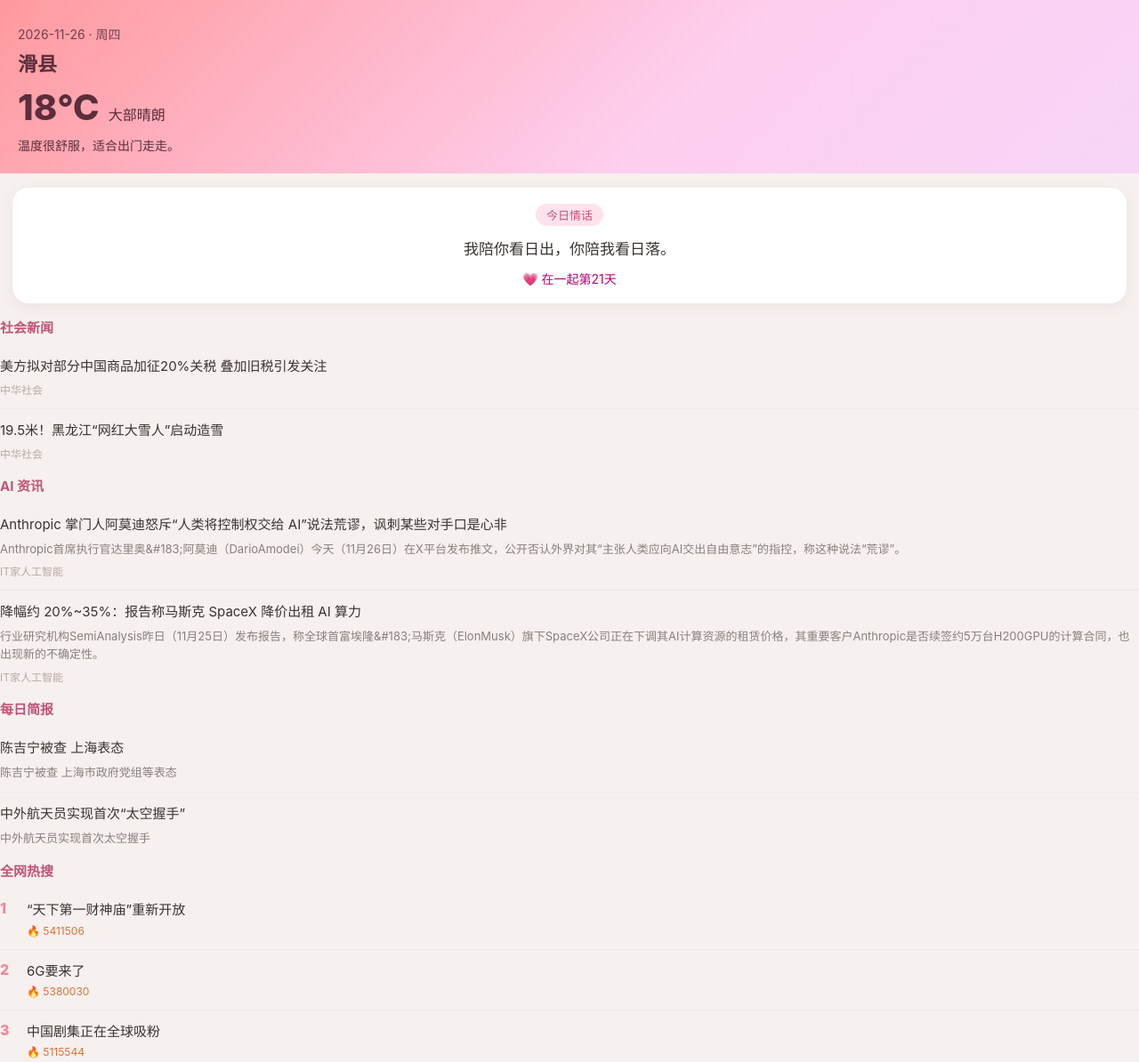
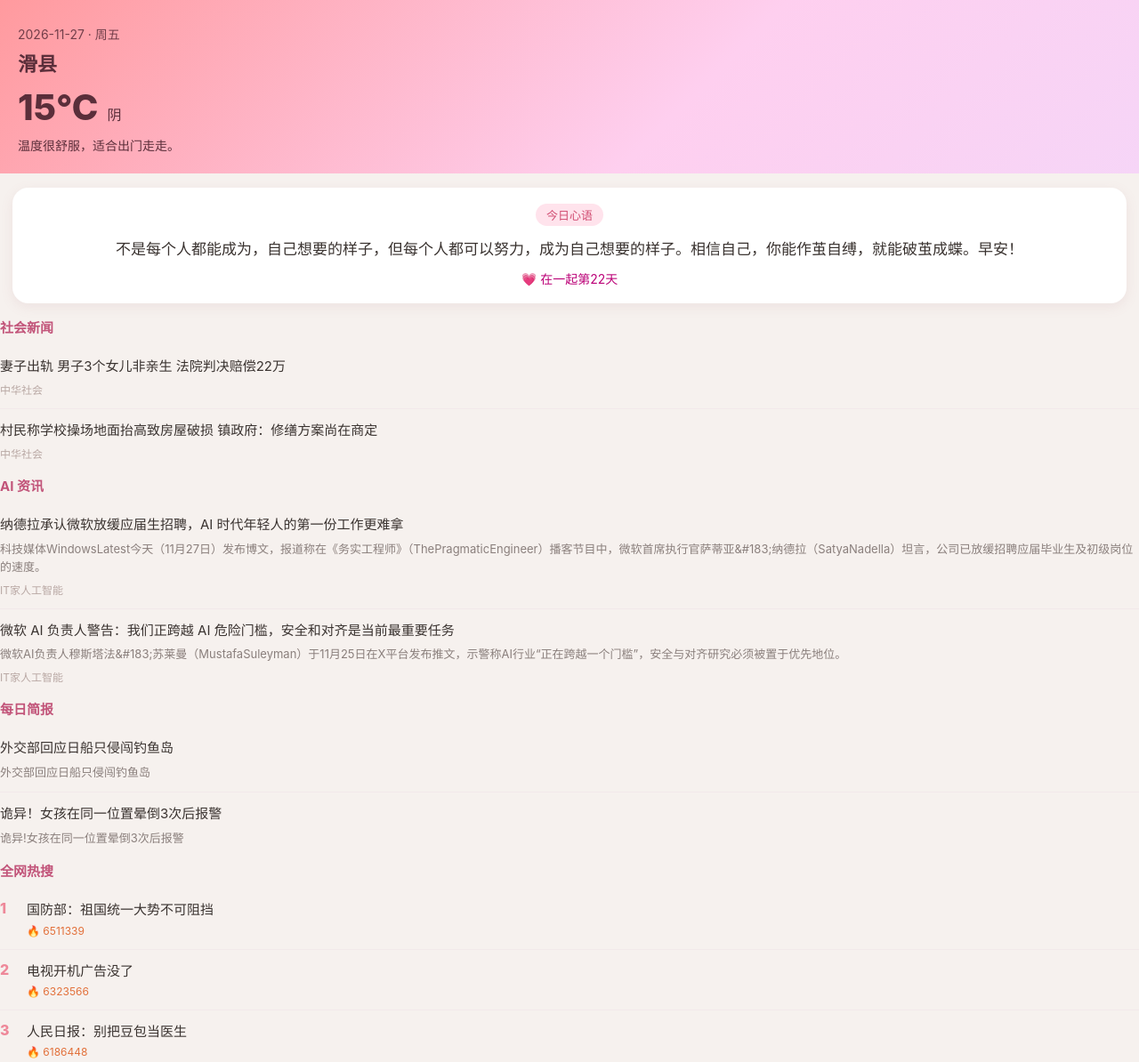
Before and after one commit to lemoncat0/-, a plain HTML site: page index.html in a window 1280 px wide. Shown: the top 1194 px of the page at 89% size. Drawn offline with Linux system fonts and the light colour scheme.

Commit message:
chore: daily page 2026-11-27

```diff
--- a/index.html
+++ b/index.html
@@ -3,7 +3,7 @@
 <head>
 <meta charset="UTF-8">
 <meta name="viewport" content="width=device-width, initial-scale=1.0">
-<title>每日暖心推送 · 2026-11-26</title>
+<title>每日暖心推送 · 2026-11-27</title>
 <style>
   * { margin:0; padding:0; box-sizing:border-box; }
   body { font-family:-apple-system,"PingFang SC","Microsoft YaHei",sans-serif; background:#f6f1ee; color:#3a3330; padding-bottom:40px; }
@@ -35,25 +35,25 @@
 </head>
 <body>
   <div class="hero">
-    <div class="date">2026-11-26 · 周四</div>
+    <div class="date">2026-11-27 · 周五</div>
     <div class="city">滑县</div>
     <div class="w">
-      <div class="temp">18℃</div>
-      <div class="wt">大部晴朗</div>
+      <div class="temp">15℃</div>
+      <div class="wt">阴</div>
     </div>
     <div class="desc" style="margin-top:8px;font-size:14px;">温度很舒服，适合出门走走。</div>
   </div>
 
   <div class="card love">
-    <span class="label">今日情话</span>
-    <div class="say">我陪你看日出，你陪我看日落。</div>
-    <div class="days">💗 在一起第21天</div>
+    <span class="label">今日心语</span>
+    <div class="say">不是每个人都能成为，自己想要的样子，但每个人都可以努力，成为自己想要的样子。相信自己，你能作茧自缚，就能破茧成蝶。早安！</div>
+    <div class="days">💗 在一起第22天</div>
   </div>
 
-  <section class="block"><h3>社会新闻</h3><a class="item" href="https://news.china.com/socialgd/10000169/20261126/49909261.html" target="_blank" rel="noopener noreferrer"><div class="title">美方拟对部分中国商品加征20%关税 叠加旧税引发关注</div><span class="source">中华社会</span></a><a class="item" href="https://news.china.com/social/1007/20261126/49907965.html" target="_blank" rel="noopener noreferrer"><div class="title">19.5米！黑龙江“网红大雪人”启动造雪</div><span class="source">中华社会</span></a></section>
-  <section class="block"><h3>AI 资讯</h3><a class="item" href="https://www.ithome.com/1/032/655.htm" target="_blank" rel="noopener noreferrer"><div class="title">Anthropic 掌门人阿莫迪怒斥“人类将控制权交给 AI”说法荒谬，讽刺某些对手口是心非</div><p class="desc">Anthropic首席执行官达里奥&amp;#183;阿莫迪（DarioAmodei）今天（11月26日）在X平台发布推文，公开否认外界对其“主张人类应向AI交出自由意志”的指控，称这种说法“荒谬”。</p><span class="source">IT家人工智能</span></a><a class="item" href="https://www.ithome.com/1/032/716.htm" target="_blank" rel="noopener noreferrer"><div class="title">降幅约 20%~35%：报告称马斯克 SpaceX 降价出租 AI 算力</div><p class="desc">行业研究机构SemiAnalysis昨日（11月25日）发布报告，称全球首富埃隆&amp;#183;马斯克（ElonMusk）旗下SpaceX公司正在下调其AI计算资源的租赁价格，其重要客户Anthropic是否续签约5万台H200GPU的计算合同，也出现新的不确定性。</p><span class="source">IT家人工智能</span></a></section>
-  <section class="block"><h3>每日简报</h3><div class="item"><div class="title">陈吉宁被查 上海表态</div><p class="desc">陈吉宁被查 上海市政府党组等表态</p></div><div class="item"><div class="title">中外航天员实现首次“太空握手”</div><p class="desc">中外航天员实现首次太空握手</p></div></section>
-  <section class="block"><h3>全网热搜</h3><div class="item rank"><span class="no">1</span><div><div class="title">“天下第一财神庙”重新开放</div><span class="hot">🔥 5411506</span></div></div><div class="item rank"><span class="no">2</span><div><div class="title">6G要来了</div><span class="hot">🔥 5380030</span></div></div><div class="item rank"><span class="no">3</span><div><div class="title">中国剧集正在全球吸粉</div><span class="hot">🔥 5115544</span></div></div></section>
+  <section class="block"><h3>社会新闻</h3><a class="item" href="https://news.china.com/socialgd/10000169/20261127/49912813.html" target="_blank" rel="noopener noreferrer"><div class="title">妻子出轨 男子3个女儿非亲生 法院判决赔偿22万</div><span class="source">中华社会</span></a><a class="item" href="https://news.china.com/socialgd/10000169/20261127/49912314.html" target="_blank" rel="noopener noreferrer"><div class="title">村民称学校操场地面抬高致房屋破损 镇政府：修缮方案尚在商定</div><span class="source">中华社会</span></a></section>
+  <section class="block"><h3>AI 资讯</h3><a class="item" href="https://www.ithome.com/1/033/309.htm" target="_blank" rel="noopener noreferrer"><div class="title">纳德拉承认微软放缓应届生招聘，AI 时代年轻人的第一份工作更难拿</div><p class="desc">科技媒体WindowsLatest今天（11月27日）发布博文，报道称在《务实工程师》（ThePragmaticEngineer）播客节目中，微软首席执行官萨蒂亚&amp;#183;纳德拉（SatyaNadella）坦言，公司已放缓招聘应届毕业生及初级岗位的速度。</p><span class="source">IT家人工智能</span></a><a class="item" href="https://www.ithome.com/1/033/191.htm" target="_blank" rel="noopener noreferrer"><div class="title">微软 AI 负责人警告：我们正跨越 AI 危险门槛，安全和对齐是当前最重要任务</div><p class="desc">微软AI负责人穆斯塔法&amp;#183;苏莱曼（MustafaSuleyman）于11月25日在X平台发布推文，示警称AI行业“正在跨越一个门槛”，安全与对齐研究必须被置于优先地位。</p><span class="source">IT家人工智能</span></a></section>
+  <section class="block"><h3>每日简报</h3><div class="item"><div class="title">外交部回应日船只侵闯钓鱼岛</div><p class="desc">外交部回应日船只侵闯钓鱼岛</p></div><div class="item"><div class="title">诡异！女孩在同一位置晕倒3次后报警</div><p class="desc">诡异!女孩在同一位置晕倒3次后报警</p></div></section>
+  <section class="block"><h3>全网热搜</h3><div class="item rank"><span class="no">1</span><div><div class="title">国防部：祖国统一大势不可阻挡</div><span class="hot">🔥 6511339</span></div></div><div class="item rank"><span class="no">2</span><div><div class="title">电视开机广告没了</div><span class="hot">🔥 6323566</span></div></div><div class="item rank"><span class="no">3</span><div><div class="title">人民日报：别把豆包当医生</div><span class="hot">🔥 6186448</span></div></div></section>
 
   <div class="card health">
     <h3 style="color:#c98a3a;margin-bottom:8px;">💡 健康小妙招 · 便秘</h3>
```
